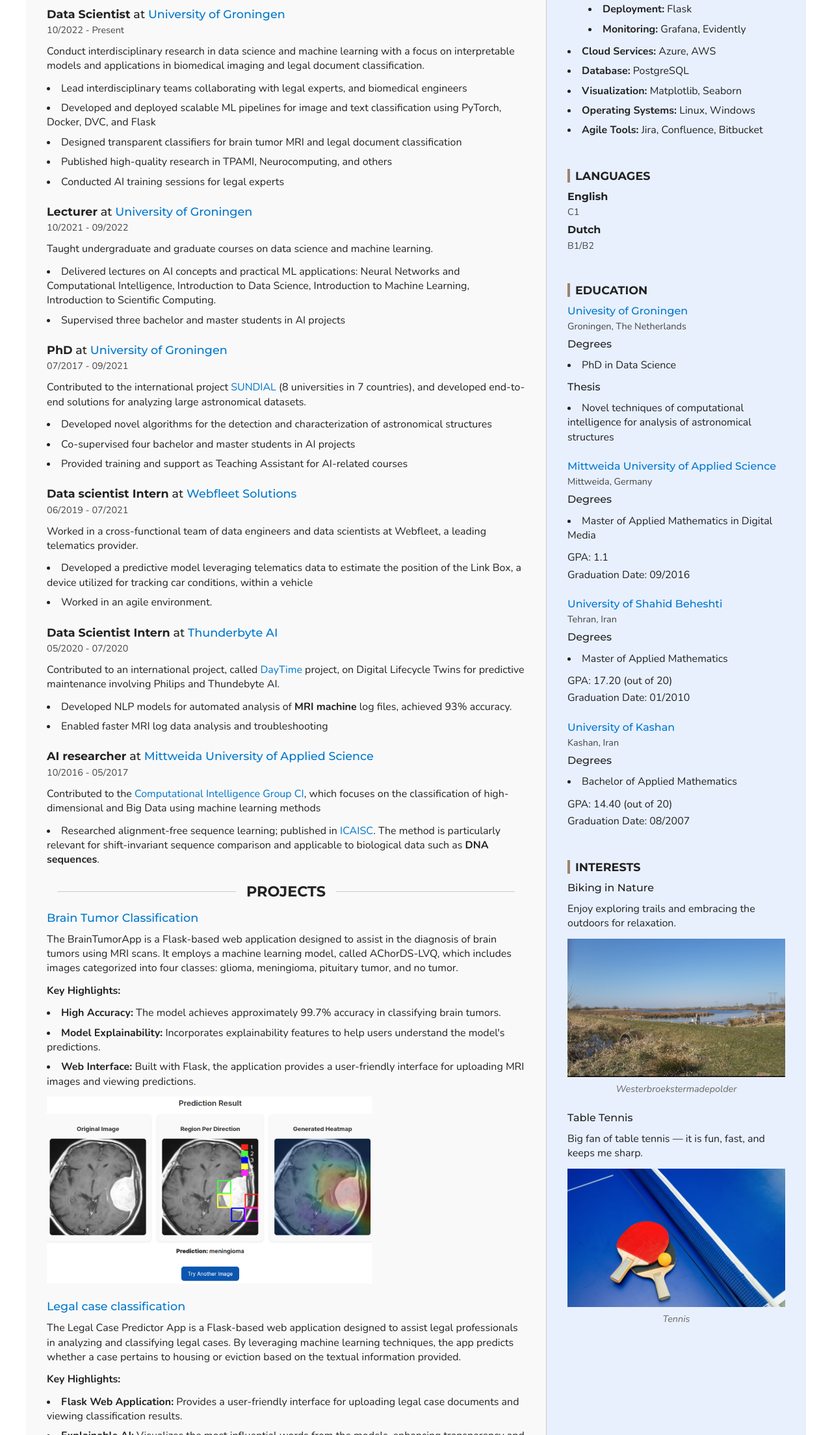
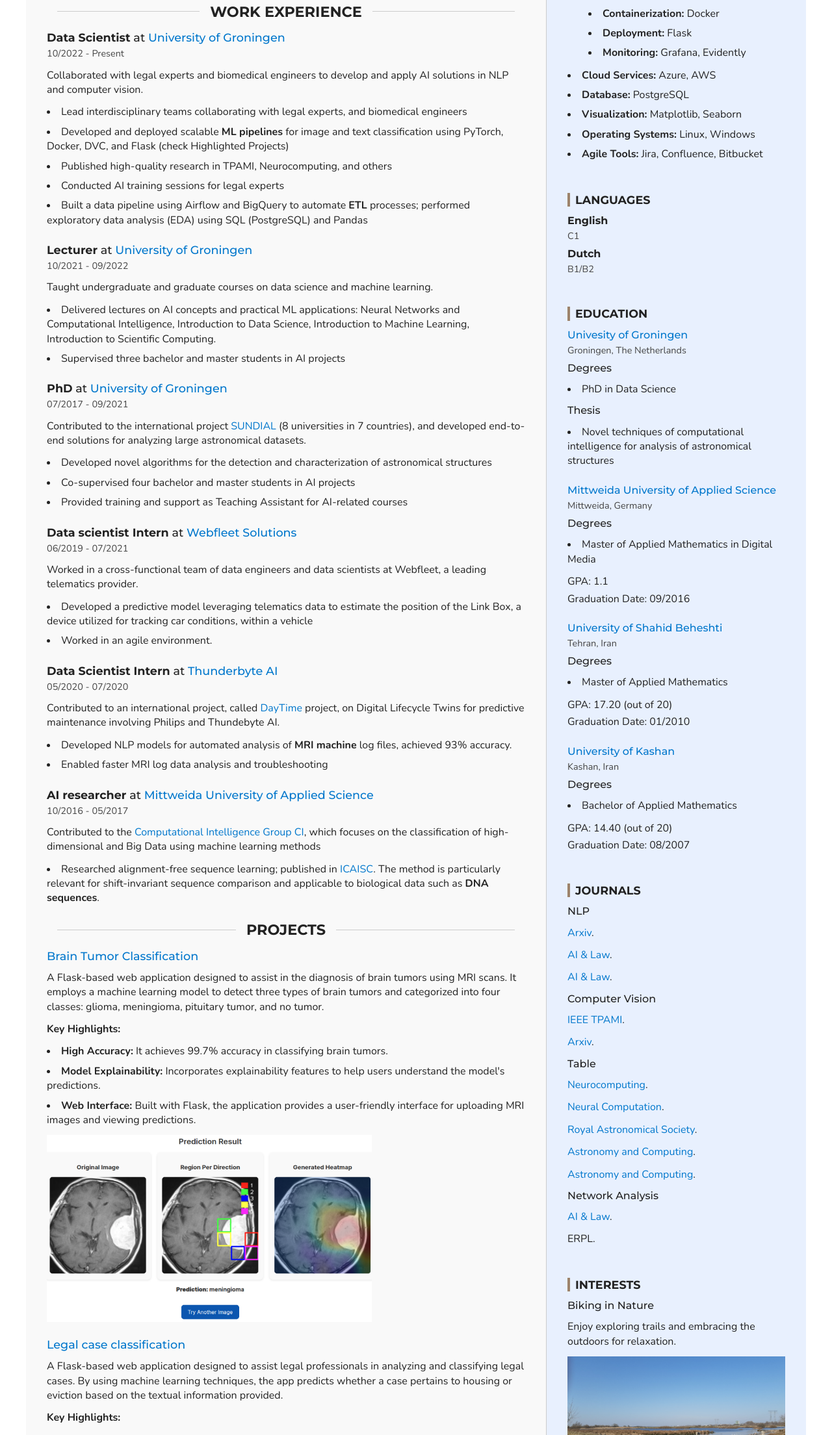
Before and after one commit to mohammadimathstar/mohammadimathstar.github.io, a plain HTML site: page index.html in a window 1280 px wide. Shown: the part 591-2800 px from the top of the page at 65% size. Drawn offline with nearby package versions, Linux system fonts and the light colour scheme.

Commit message:
adding my journal publications

```diff
--- a/index.html
+++ b/index.html
@@ -73,7 +73,7 @@
                 <ul class="inline-list flex-responsive">
 
                     <li>
-                      <a href="mailto:FirstLast@gmail.com">mohammadimathstar@gmail.com</a>
+                      <a href="mailto:mohammadimathstar@gmail.com">mohammadimathstar@gmail.com</a>
                     </li>
 
 
@@ -149,9 +149,13 @@
                   </li>
 
               </ul>
-
+            <p class="header-summary"></p><strong>Data scientist/ML Engineer</strong> with a PhD in Data Science and <strong>3+ years</strong> of experience developing
+AI solutions across legal, medical, and astronomical domains. Experienced in designing scalable and reproducible <strong>AI pipelines</strong> using PyTorch, Flask, MLflow,
+and Docker. Skilled in <strong>statistical modeling, NLP, and computer vision</strong> with applications ranging
+from astronomical data to legal documents. Experienced working in multidisciplinary teams, translating technical concepts for non-technical stakeholders, such
+as legal experts.</p>
             <!-- <p class="header-summary">PhD Data Scientist with expertise in interpretable ML models, multidisciplinary research, and AI applications in biomedical and legal domains.</p> -->
-            <p class="header-summary">PhD Data Scientist at University of Groningen with expertise in developing interpretable AI models for biomedical and legal applications. Experienced in multidisciplinary collaboration, teaching, and building scalable ML tools.</p>
+            <!-- <p class="header-summary">PhD Data Scientist at University of Groningen with expertise in developing interpretable AI models for biomedical and legal applications. Experienced in multidisciplinary collaboration, teaching, and building scalable ML tools.</p> -->
           </div>
         </div>
       </div>
@@ -205,15 +209,17 @@
                   </h3>
 
                     <p class="section-label">10/2022 - Present</p>
-
-                  <p>Conduct interdisciplinary research in data science and machine learning with a focus on interpretable models and applications in biomedical imaging and legal document classification.</p>
+                  <p>Collaborated with legal experts and biomedical engineers to develop and apply
+AI solutions in NLP and computer vision.</p>
+                  <!-- <p>Conduct interdisciplinary research in data science and machine learning with a focus on interpretable models and applications in biomedical imaging and legal document classification.</p> -->
 
                     <ul>
                       <li>Lead interdisciplinary teams collaborating with legal experts, and biomedical engineers</li>
-                      <li>Developed and deployed scalable ML pipelines for image and text classification using PyTorch, Docker, DVC, and Flask</li>
-                      <li>Designed transparent classifiers for brain tumor MRI and legal document classification</li>
+                      <li>Developed and deployed scalable <strong>ML pipelines</strong> for image and text classification using PyTorch, Docker, DVC, and Flask (check Highlighted Projects)</li>
+                      <!-- <li>Designed transparent classifiers for brain tumor MRI and legal document classification</li> -->
                       <li>Published high-quality research in TPAMI, Neurocomputing, and others</li>
                       <li>Conducted AI training sessions for legal experts</li>
+                      <li>Built a data pipeline using Airflow and BigQuery to automate <strong>ETL</strong> processes; performed exploratory data analysis (EDA) using SQL (PostgreSQL) and Pandas</li>
                     </ul>
 
                 </section>
@@ -269,7 +275,7 @@ and developed end-to-end solutions for analyzing large astronomical datasets.</p
 
                 <section>
                   <h3>
-                    <strong>Data Scientist Intern</strong> at <a href="https://sample.com">Thunderbyte AI</a>
+                    <strong>Data Scientist Intern</strong> at <a href="http://thunderbyte.ai/">Thunderbyte AI</a>
                   </h3>
                   <p class="section-label">05/2020 - 07/2020</p>
                   <p>Contributed to an international project, called <a href="https://itea3.org/project/daytime.html">DayTime</a> project, on Digital Lifecycle Twins for predictive maintenance involving Philips and Thundebyte AI.</p>
@@ -305,10 +311,10 @@ and developed end-to-end solutions for analyzing large astronomical datasets.</p
                       <a href="https://github.com/mohammadimathstar/BrainTumorApp">Brain Tumor Classification</a>
 
                   </h3>
-                  <p> The BrainTumorApp is a Flask-based web application designed to assist in the diagnosis of brain tumors using MRI scans. It employs a machine learning model, called AChorDS-LVQ, which includes images categorized into four classes: glioma, meningioma, pituitary tumor, and no tumor. </p>
+                  <p> A Flask-based web application designed to assist in the diagnosis of brain tumors using MRI scans. It employs a machine learning model to detect three types of brain tumors and categorized into four classes: glioma, meningioma, pituitary tumor, and no tumor. </p>
                   <p><strong>Key Highlights:</strong></p>
                     <ul>
-                      <li><strong>High Accuracy:</strong> The model achieves approximately 99.7% accuracy in classifying brain tumors.</li>
+                      <li><strong>High Accuracy:</strong> It achieves 99.7% accuracy in classifying brain tumors.</li>
                       <li><strong>Model Explainability:</strong> Incorporates explainability features to help users understand the model's predictions.</li>
                       <li><strong>Web Interface:</strong> Built with Flask, the application provides a user-friendly interface for uploading MRI images and viewing predictions.</li>
                     </ul>
@@ -333,12 +339,11 @@ and developed end-to-end solutions for analyzing large astronomical datasets.</p
                       <a href="https://github.com/mohammadimathstar/legal-case-predictor-app">Legal case classification</a>
 
                   </h3>
-                  <p>The Legal Case Predictor App is a Flask-based web application designed to assist legal professionals in analyzing and classifying legal cases. By leveraging machine learning techniques, the app predicts whether a case pertains to housing or eviction based on the textual information provided. </p>
+                  <p>A Flask-based web application designed to assist legal professionals in analyzing and classifying legal cases. By using machine learning techniques, the app predicts whether a case pertains to housing or eviction based on the textual information provided. </p>
                   <p><strong>Key Highlights:</strong></p>
                     <ul>
                       <li><strong>Flask Web Application:</strong> Provides a user-friendly interface for uploading legal case documents and viewing classification results.</li>
                       <li><strong>Explainable AI:</strong> Visualizes the most influential words from the models, enhancing transparency and interpretability of predictions.</li>
-                      <li><strong>Low Computational Cost:</strong> In contrast to transformer-based approaches, it achieves high accuracy with minimal computational resources. It does not need GPU for training.</li>
                     </ul>
 
 
@@ -410,7 +415,7 @@ and developed end-to-end solutions for analyzing large astronomical datasets.</p
               <ul>
                 <li><strong>Programming:</strong> Python, Matlab</li>
                 <li><strong>Data Processing:</strong> Numpy, Pandas, Pyspark</li>
-                <li><strong>AI:</strong> Scikit-Learn, PyTorch</li>
+                <li><strong>AI:</strong> Scikit-Learn, PyTorch, XGBoost</li>
                 <li><strong>NLP:</strong> spaCy, HuggingFace</li>
                 <li><strong>MLOps:</strong>
                   <ul>
@@ -587,6 +592,36 @@ and developed end-to-end solutions for analyzing large astronomical datasets.</p
 
 
             <section>
+              <h2 class="section-heading"><strong>Journals</strong></h2>
+
+                <section>
+                  <h3>NLP</h3>
+                  <p><a href="https://www.arxiv.org/abs/2408.13720">Arxiv</a>.</p>
+                  <p><a href="https://arxiv.org/abs/2410.02978">AI & Law</a>.</p>
+                  <p><a href="https://arxiv.org/abs/2401.16429">AI & Law</a>.</p>
+                  <h3>Computer Vision</h3>
+                  <p><a href="https://ieeexplore.ieee.org/stamp/stamp.jsp?arnumber=10689384">IEEE TPAMI</a>.</p>
+                  <p><a href="https://www.arxiv.org/abs/2408.13720">Arxiv</a>.</p>
+                  <h3>Table</h3>
+                  <p><a href="https://www.sciencedirect.com/science/article/abs/pii/S0925231219301341">Neurocomputing</a>.</p>
+                  <p><a href="https://direct.mit.edu/neco/article-abstract/34/3/595/109086/Manifold-Alignment-Aware-Ants-A-Markovian-Process?redirectedFrom=fulltext">Neural Computation</a>.</p>
+                  <p><a href="https://academic.oup.com/mnras/article/520/3/4517/7031761">Royal Astronomical Society</a>.</p>
+                  <p><a href="https://www.sciencedirect.com/science/article/pii/S2213133722000063">Astronomy and Computing</a>.</p>
+                  <p><a href="https://www.sciencedirect.com/science/article/pii/S2213133722000725">Astronomy and Computing</a>.</p>
+
+                  <h3>Network Analysis</h3>
+                  <p><a href="https://arxiv.org/abs/2401.16429">AI & Law</a>.</p>
+                  <p>ERPL.</p>
+                </section>
+
+            </section>
+
+          <section class="extra-spacing">
+              <!-- Your content -->
+            </section>
+
+
+            <section>
               <h2 class="section-heading"><strong>Interests</strong></h2>
 
                 <section>
```
